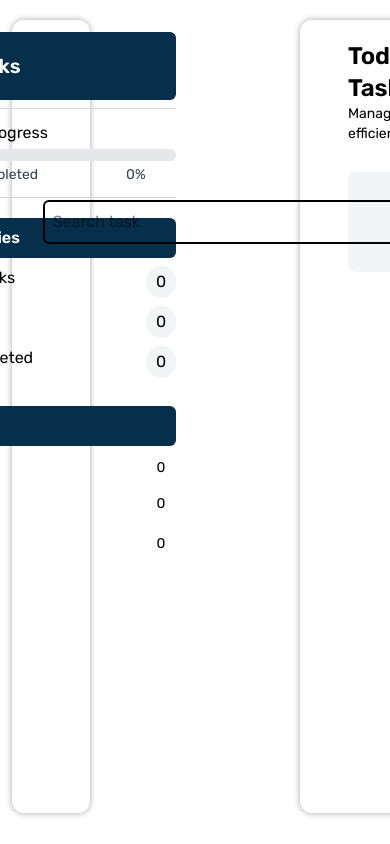
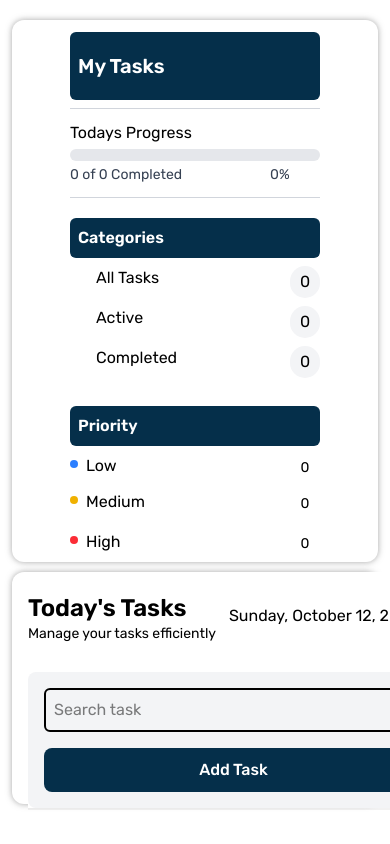
Before and after one commit to Maxndrel/to-do-list, a React (Vite) app: page / in a window 390 px wide. Built offline with nearby package versions, Linux system fonts and the light colour scheme; some icons are missing.

Commit message:
`Refactor MainPage component layout and styles`

```diff
--- a/src/main app/mainPage.jsx
+++ b/src/main app/mainPage.jsx
@@ -196,16 +196,16 @@ const MainPage = () => {
 
 
   return (
-    <div className="flex gap-[10px] flex-row h-full mx-3 mt-5">
+    <div className="flex gap-[10px] flex-col md:flex-row h-full mx-3 mt-5">
       {/* Sidebar */}
-      <div className="w-[20%] h-[94%] fixed rounded-xl shadow-[0_0_6px_rgba(128,128,128,0.70)]">
+      <div className="w-full md:w-[25%] lg:w-[20%] h-[94%] md:fixed rounded-xl shadow-[0_0_6px_rgba(128,128,128,0.70)]">
         <Sidebar tasks={tasks} setFilter={setFilter} />
       </div>
 
       {/* Main Section */}
-      <div className="w-[77%] fixed h-[94%] px-12 ml-[18rem] rounded-xl shadow-[0_0_6px_rgba(128,128,128,0.70)] overflow-y-auto pb-10">
+      <div className="w-full md:w-[72%] lg:w-[77%] md:fixed h-[94%] px-4 md:px-12 md:ml-[18rem] lg:ml-[18rem] rounded-xl shadow-[0_0_6px_rgba(128,128,128,0.70)] overflow-y-auto pb-10">
         {/* Header */}
-        <div className="fixed backdrop-blur-sm bg-white w-[70%]">
+        <div className="fixed shadow-[0_2px_0_rgba(128,128,128,0.10)] backdrop-blur-sm bg-white w-full md:w-[70%] lg:w-[70%]">
           <div className="item flex justify-between">
             <div className="pt-5 pb-7">
               <h1 className="text-2xl font-semibold">Today's Tasks</h1>
@@ -215,24 +215,24 @@ const MainPage = () => {
           </div>
 
           {/* Search + Add */}
-          <div className="flex justify-center items-center bg-gray-100 p-4 rounded-lg">
-            <form onSubmit={(e) => e.preventDefault()}>
+          <div className="flex flex-col md:flex-row justify-center items-center bg-gray-100 p-4 rounded-lg gap-4 md:gap-0">
+            <form onSubmit={(e) => e.preventDefault()} className="w-full md:w-auto">
               <input
                 type="text"
                 placeholder="Search task"
                 value={searchQuery}
                 onChange={(e) => setSearchQuery(e.target.value)}
-                className="border-2 rounded-md p-2 w-[50rem] relative"
+                className="border-2 rounded-md p-2 w-full md:w-[50rem] relative"
               />
               <button
                 type="submit"
-                className="rounded-xl p-2 text-white absolute right-[15%] top-[66%]"
+                className="rounded-xl p-2 text-white absolute right-[15%] top-[66%] md:right-[15%] md:top-[66%]"
               >
                 <HugeiconsIcon icon={SearchIcon} size={24} color="grey" />
               </button>
             </form>
             <button
-              className="p-2.5 bg-sky-950 hover:bg-sky-900 rounded-lg ml-2 text-white text-md font-medium flex gap-1"
+              className="p-2.5 bg-sky-950 hover:bg-sky-900 rounded-lg w-full md:w-auto md:ml-2 text-white text-md font-medium flex gap-1 justify-center"
               onClick={() => setIsOpen(true)}
             >
               <HugeiconsIcon icon={Add02Icon} size={17} className="mt-0.5" />{' '}
@@ -326,7 +326,7 @@ const MainPage = () => {
         )}
 
         {/* Task List */}
-        <div className="mt-6">
+        <div className="mt-[12rem]">
           <ul className="mt-2">
             {tasks.filter(task => {
               const matchesSearch = task.title.toLowerCase().includes(searchQuery.toLowerCase());
@@ -340,13 +340,13 @@ const MainPage = () => {
             }).map((task, index) => (
               <li
                 key={index}
-                className="bg-gray-100 p-5 rounded-lg mb-2 flex gap-4"
+                className="bg-gray-100 p-5 rounded-lg mb-2 flex flex-col md:flex-row gap-4"
               >
                 {/* Checkbox */}
                 <button
                   type="button"
                   onClick={() => toggleDone(index)}
-                  className="w-[25px] my-auto h-[25px] rounded-sm border p-0.5 flex justify-center items-center"
+                  className="w-[25px] my-auto h-[25px] rounded-sm border p-0.5 flex justify-center items-center self-start md:self-center"
                 >
                   {task.isDone && (
                     <HugeiconsIcon icon={TickDouble03Icon} size={18} />
@@ -354,9 +354,9 @@ const MainPage = () => {
                 </button>
 
                 {/* Task Details */}
-                <div className="flex justify-between w-full px-2">
-                  <div>
-                    <div className="flex items-center">
+                <div className="flex flex-col md:flex-row justify-between w-full px-2 gap-4">
+                  <div className="flex-1">
+                    <div className="flex flex-col md:flex-row md:items-center gap-2">
                       <h4 className="font-bold uppercase text-lg">
                         {task.title}
                       </h4>
@@ -375,14 +375,14 @@ const MainPage = () => {
                     </p>
                     <p className="text-sm">
                       Due: {formatDateTime(task.dueDateTime)}{' '}
-                      <span className="ml-10">
+                      <span className="ml-0 md:ml-10">
                         {task.updatedAt ? `Updated: ${formatDateTime(task.updatedAt)}` : `Created: ${formatDateTime(task.createdAt)}`}
                       </span>
                     </p>
                   </div>
 
                   {/* Edit / Delete */}
-                  <div className="flex w-fit items-center gap-3">
+                  <div className="flex w-fit items-center gap-3 self-end md:self-center">
                     <button onClick={() => editTask(index)}>
                       <HugeiconsIcon icon={PropertyEditIcon} />
                     </button>
```
